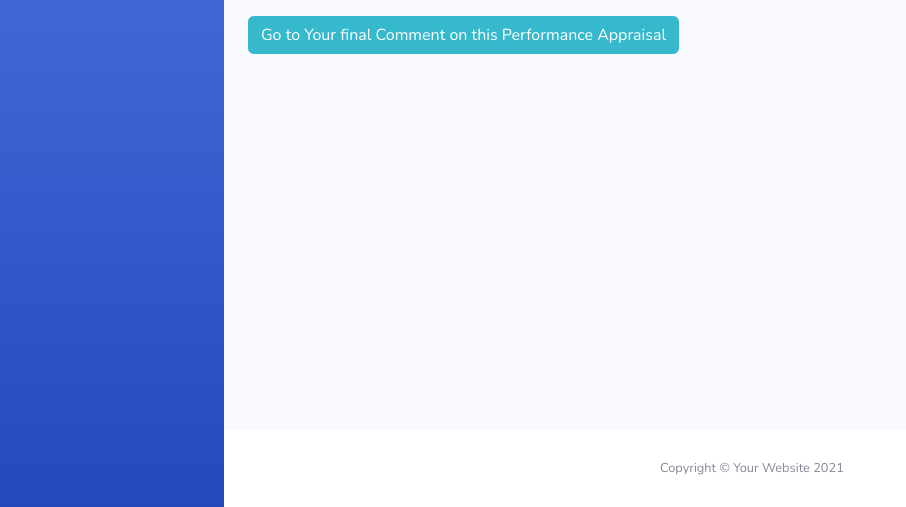
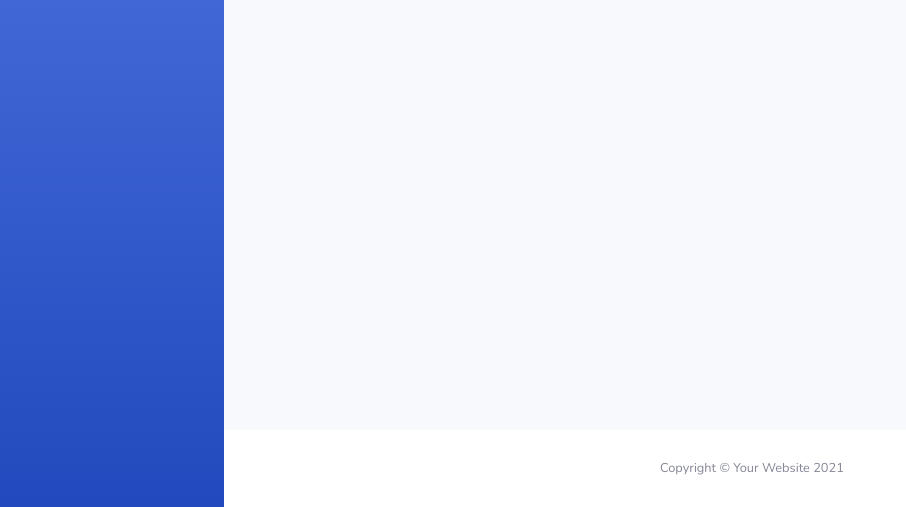
Before and after one commit to tdann/appraisal, a Django app: page /agreement/1 in a window 1280 px wide. Shown: the part 293-800 px from the top of the page, without its empty margins (0-906 px from the left). Run offline with Django 3.2, Linux system fonts and the light colour scheme; the visitor is signed in with stand-in values (Sample User, id 1); data that the repository does not hold is empty; some libraries are stand-ins or nearby versions.

Commit message:
Commit on 4/september 2021

```diff
--- a/staffappraisal/models.py
+++ b/staffappraisal/models.py
@@ -1,5 +1,6 @@
 import decimal
 from django.db import models
+from django.conf import settings
 from django.contrib.auth.models import User
 from django.db.models.base import Model
 from django.dispatch import receiver
@@ -198,7 +199,8 @@ class AppraiserAndAppraiseeAgreement(models.Model):
     supervisor_rating = models.PositiveIntegerField(blank=True, null=True,
         validators=[MinValueValidator(decimal.Decimal(1)), MaxValueValidator(decimal.Decimal(5))]
     )
-    super_visor = models.ForeignKey(User, null=True, blank=True, on_delete=models.CASCADE, verbose_name="Supervisor inspecting this.")
+    # super_visor = models.ForeignKey(User, null=True, blank=True, on_delete=models.CASCADE, verbose_name="Supervisor inspecting this.")
+    super_visor = models.ForeignKey(User,on_delete=models.CASCADE, verbose_name="Supervisor inspecting this.")
     comments_on_performance = models.CharField(max_length=100,  blank=True, null=True)
 
     def __str__(self) -> str:
--- a/staffappraisal/urls.py
+++ b/staffappraisal/urls.py
@@ -16,7 +16,7 @@ urlpatterns = [
     path('update_assessment/<pk>', views.AppraiserAndAppraiseeAgreementView, name='update_assessment'),
     path('update_assess/<pk>', views.UpdateAppraiserAndAppraiseeAgreement, name='update_assess'),
     path('success', views.SuccessView.as_view(), name='success'),
-    path('coma', views.CommentappView.as_view(), name='coma'),
+    path('coma/<pk>', views.CommentappView.as_view(), name='coma'),
     path('comv', views.CommentvcView.as_view(), name='comv'),
     path('prof', views.ProfileView.as_view(), name='prof'),
     path('act/<pk>', views.PerformanceView.as_view(), name='act'),
--- a/staffappraisal/views.py
+++ b/staffappraisal/views.py
@@ -1,5 +1,5 @@
 # from staffappraisal.models import AppraiseeComment
-from django.urls.base import reverse
+from django.urls.base import reverse, reverse_lazy
 from staffappraisal.models import AppraiseeComment, AppraiserAndAppraiseeAgreement, AppraiserComment, Competence, Performance, Profile, VcComment
 from staffappraisal.forms import AssessmentForm, AssessmentFormSuper, CommentForm, CommentvcForm, CompetenceForm, CommentForm,AppraiserForm, PerformanceForm, ProfileForm
 from django.db import reset_queries
@@ -158,9 +158,14 @@ class CommentappView(CreateView):
     model = AppraiserComment
     form_class = AppraiserForm
     template_name = 'supervisor/commentsuper.html'
+
     def form_valid(self, form):
         form.instance.user=self.request.user
         return super().form_valid(form)
+
+    def get_success_url(self):
+        appee = self.object.appraisee_comment.pk
+        return reverse_lazy("staff:coma", kwargs = {'pk':appee})
 
 class CommentvcView(CreateView):
     model = VcComment
@@ -247,13 +252,12 @@ class AgreementView(CreateView):
     form_class = AssessmentFormSuper
     template_name = 'supervisor/last.html'
     def get_success_url(self):
-        # pk = self.kwargs['pk']
         return reverse("staff:agreement", kwargs = {'pk':self.kwargs['pk']})
 
     def form_valid(self, form):
         assess =get_object_or_404(AppraiserAndAppraiseeAgreement, pk = self.kwargs.get('pk'))
         form.instance.appraiserandappraiseeagreement=assess
-        # form.instance.user=self.request.user
+        # form.instance.super_visor=self.request.user
         return super().form_valid(form)
 
     def get_context_data(self, **kwargs):
@@ -265,21 +269,15 @@ class AgreementView(CreateView):
 def EditOutput(request,pk):
     disp = AppraiserAndAppraiseeAgreement.objects.get(pk=pk)
     return render(request,"supervisor/editlast.html",{"outputing":disp})
-
-# class UpdateOutputall(UpdateView):
-#     # upd = AppraiserAndAppraiseeAgreement.objects.get(pk =pk)
-#     model = AppraiserAndAppraiseeAgreement
-#     form = AssessmentFormSuper(request.POST, instance=upd)
-#     if form.is_valid():
-#         form.save()
-            # return render(request,"supervisor/editlast.html",{"outputing":upd})
-    # upd = AppraiserAndAppraiseeAgreement.objects.get(pk =pk)
-
-
 class UpdateOutputall(UpdateView):
     model = AppraiserAndAppraiseeAgreement
     form_class = AssessmentFormSuper
     template_name = "supervisor/editlast.html"
 
+    def form_valid(self, form):
+        form.instance.super_visor = self.request.user
+        return super().form_valid(form)
+
     def get_success_url(self):
-        return reverse("staff:agreement", kwargs = {'pk':self.competence.pk})
+        comp_id = self.object.competence.pk
+        return reverse_lazy("staff:agreement", kwargs = {'pk':comp_id})
--- a/templates/base.html
+++ b/templates/base.html
@@ -85,7 +85,7 @@
                         {% if user.profile.roles == 's' %}
                             <a class='collapse-item' href="{% url 'staff:list'  %}" />Appraisee List</a>
                             {% comment %} <a class='collapse-item' href="{% url 'staff:act'  %}" />Action Plan</a> {% endcomment %}
-                            <a class='collapse-item' href="{% url 'staff:coma'  %}" />Supervisor's Comments</a>
+                            {% comment %} <a class='collapse-item' href="{% url 'staff:coma'  %}" />Supervisor's Comments</a> {% endcomment %}
                             {% comment %} <a class='collapse-item' href="{% url 'staff:as'  %}" />Assessment</a> {% endcomment %}
                         {% endif %}
 
--- a/templates/supervisor/editlast.html
+++ b/templates/supervisor/editlast.html
@@ -25,6 +25,6 @@
     {% endif %}
 </div>
 {% endfor %}
-<input type="submit" value="Add Your Rating and Comment" />
+<input class="btn btn-info" type="submit" value="Add Your Rating and Comment" />
 </form>
 {% endblock content %}
--- a/templates/supervisor/last.html
+++ b/templates/supervisor/last.html
@@ -39,6 +39,6 @@
 
     </tbody>
 </table>
-<button type="submit" class="btn btn-info">Go to Your final Comment on this Performance Appraisal</button>
+{% comment %} <a class="btn btn-info" href= "{% url 'staff:coma' editi.pk %}">Go to Your final Comment on this Performance Appraisal</a> {% endcomment %}
 
 {% endblock content %}
```
Also changed, not shown: staffappraisal/migrations/0007_auto_20210824_1547.py (added), staffappraisal/migrations/0008_alter_appraiserandappraiseeagreement_super_visor.py (added), staffappraisal/migrations/0009_alter_appraiserandappraiseeagreement_super_visor.py (added).
